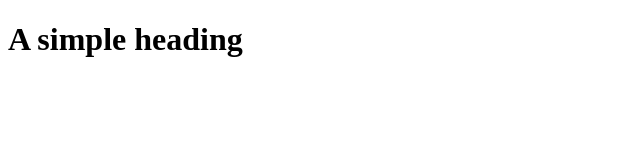
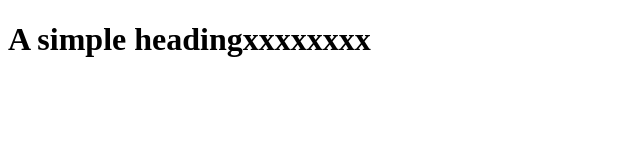
Before and after one commit to Joshua-Shao/Joshua-Shao.github.io, a plain HTML site: page index.html in a window 1280 px wide. Shown: the whole page, without its empty margins (0-640 px from the left). Drawn offline with Linux system fonts and the light colour scheme.

Commit message:
Update index.html

```diff
--- a/index.html
+++ b/index.html
@@ -4,6 +4,6 @@
         <title>My Website</title>
     </head>
     <body>
-        <h1>A simple heading</h1>
+        <h1>A simple headingxxxxxxxx</h1>
     </body>
 </html>
```
